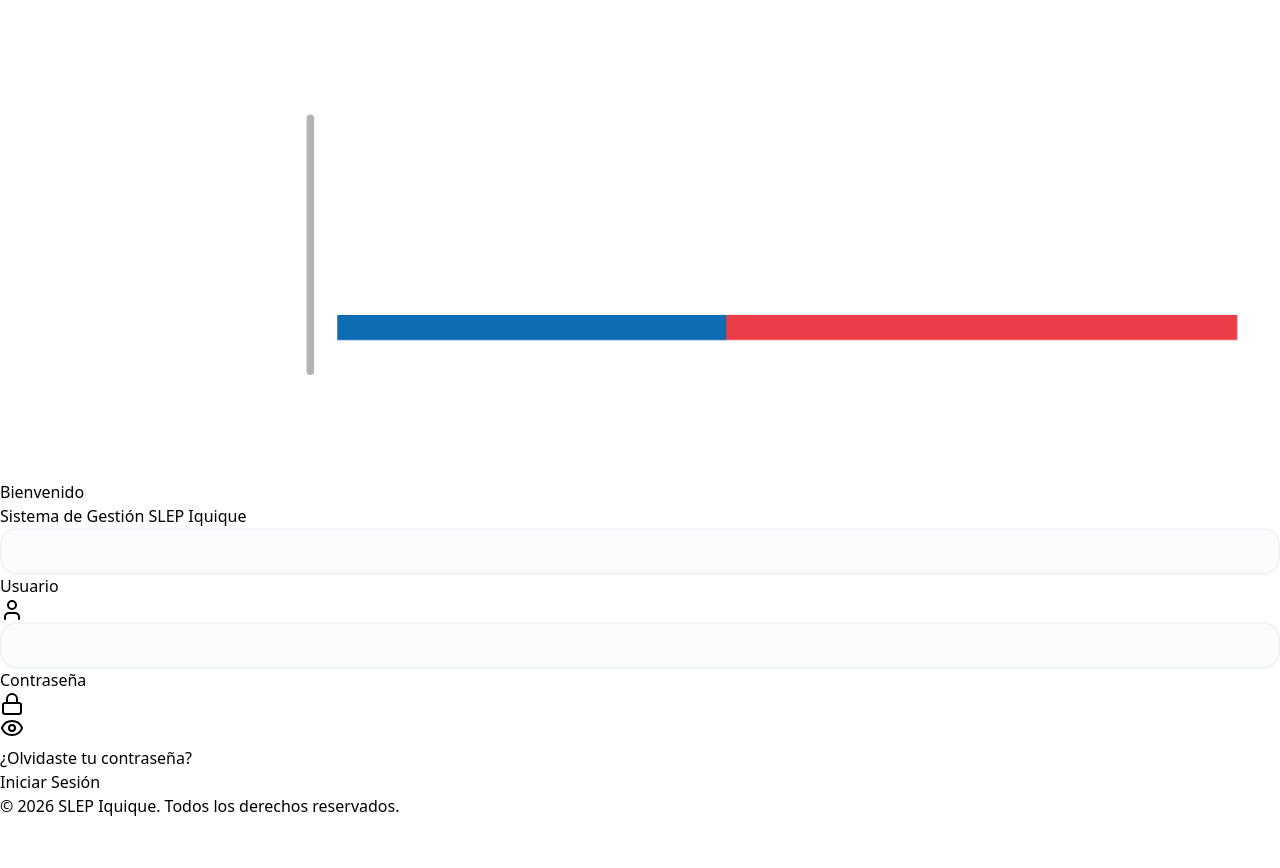
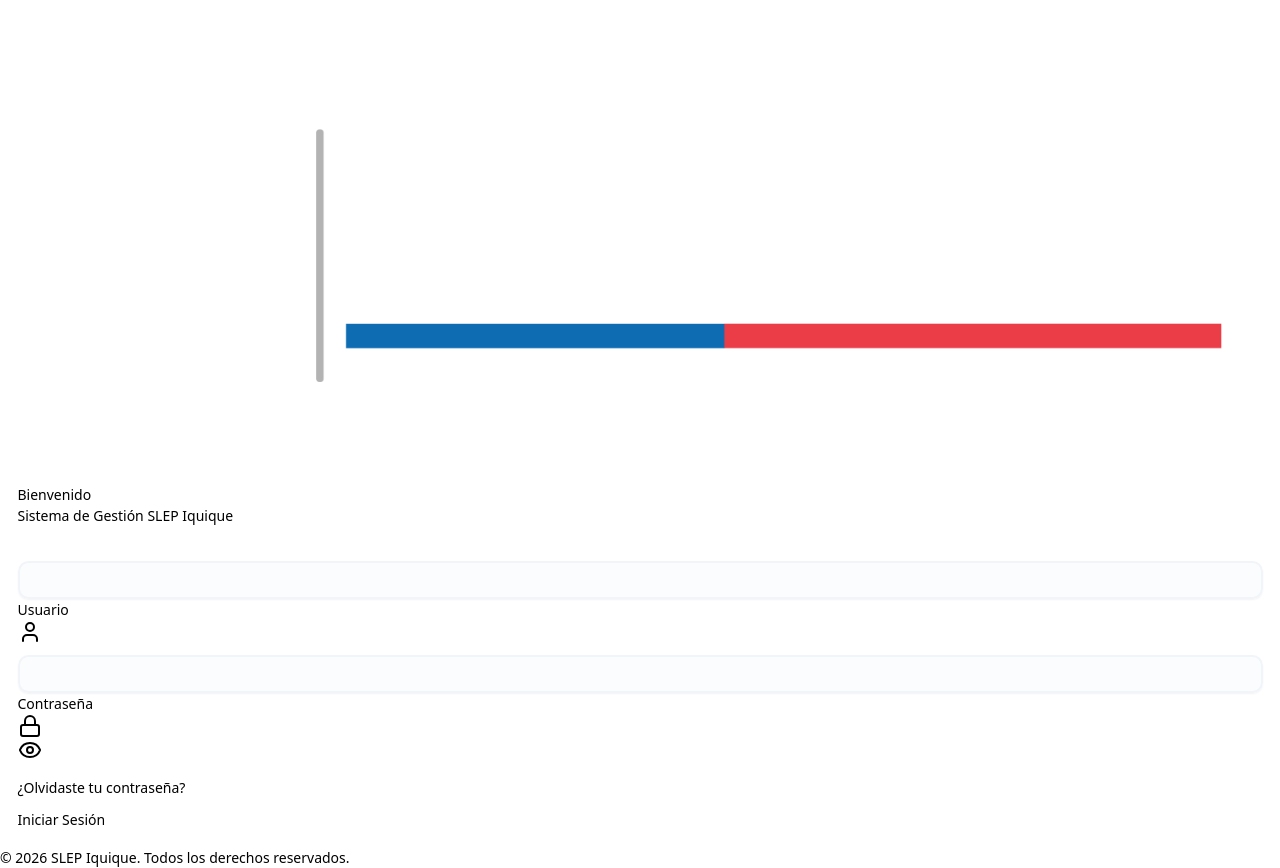
Before and after one commit to GDiazF/sgaf, a React (Vite) app in the folder frontend/: page /login in a window 1280 px wide. Before the commit the page ends 818 px from the top, so only its background shows below. Built offline with nearby package versions, Linux system fonts and the light colour scheme; no server answers.

Commit message:
actualizacion de medidas del layout

```diff
--- a/frontend/src/components/Layout.jsx
+++ b/frontend/src/components/Layout.jsx
@@ -26,9 +26,11 @@
     // Track window resize for responsive sidebar
     useEffect(() => {
         const handleResize = () => {
-            setWindowWidth(window.innerWidth);
-            if (window.innerWidth < 768) {
-                setSidebarOpen(false); // Automatically collapse standard sidebar on small screens
+            const width = window.innerWidth;
+            setWindowWidth(width);
+            // Si la resolución es menor o igual a 1366px hide sidebar by default
+            if (width <= 1366) {
+                setSidebarOpen(false);
             } else {
                 setSidebarOpen(true);
             }
@@ -41,10 +43,13 @@
         return () => window.removeEventListener('resize', handleResize);
     }, []);
 
-    // Close mobile menu when route changes
+    // Close sidebar/mobile menu when route changes
     useEffect(() => {
         setMobileMenuOpen(false);
-    }, [location.pathname]);
+        if (windowWidth <= 1366) {
+            setSidebarOpen(false);
+        }
+    }, [location.pathname, windowWidth]);
 
     // Handle clicks outside profile dropdown
     useEffect(() => {
@@ -138,8 +143,8 @@
             <motion.aside
                 initial={false}
                 animate={{
-                    width: sidebarOpen || mobileMenuOpen ? 256 : 0,
-                    x: mobileMenuOpen || (sidebarOpen && windowWidth >= 768) ? 0 : (windowWidth < 768 ? -256 : 0),
+                    width: sidebarOpen || mobileMenuOpen ? '16rem' : '0',
+                    x: mobileMenuOpen || (sidebarOpen && windowWidth >= 768) ? 0 : (windowWidth < 768 ? '-16rem' : 0),
                     opacity: sidebarOpen || mobileMenuOpen || windowWidth >= 768 ? 1 : 0
                 }}
                 transition={{
@@ -153,7 +158,7 @@
                     ${!mobileMenuOpen && windowWidth < 768 ? '-translate-x-full' : ''}
                 `}
             >
-                <div className="p-4 flex items-center justify-center h-28 overflow-hidden">
+                <div className={`p-4 flex items-center justify-center ${windowWidth <= 1366 ? 'h-20' : 'h-28'} overflow-hidden`}>
                     <motion.div
                         initial={false}
                         animate={{
@@ -664,7 +669,7 @@
                     </div>
                 </header>
 
-                <div className="p-4 md:p-8 md:px-12 max-w-[1800px] mx-auto">
+                <div className={`p-4 md:p-8 ${windowWidth <= 1366 ? 'md:px-6' : 'md:px-12'} max-w-[1800px] mx-auto`}>
                     <motion.div
                         key={location.pathname}
                         initial={{ opacity: 0, x: -10 }}
--- a/frontend/src/index.css
+++ b/frontend/src/index.css
@@ -2,6 +2,12 @@
 @tailwind base;
 @tailwind components;
 @tailwind utilities;
+
+@media (max-width: 1366px) {
+  html {
+    font-size: 14px;
+  }
+}
 
 @layer components {
 
@@ -39,6 +45,62 @@
   /* The Source of Truth for all inputs/selects/triggers */
   .form-input-base {
     @apply w-full px-5 bg-slate-50/50 border-2 border-slate-100 rounded-2xl outline-none text-[13px] font-bold text-slate-700 h-[46px] shadow-sm placeholder:text-slate-300 placeholder:font-medium backdrop-blur-sm;
+  }
+
+  @media (max-width: 1366px) {
+    .form-input-base {
+      @apply h-[38px] px-4 rounded-xl text-[11px] font-medium;
+    }
+
+    .form-dropdown-search {
+      @apply h-[36px] text-[11px] font-medium;
+    }
+
+    .form-dropdown-option {
+      @apply py-2 text-[11px] font-medium;
+    }
+
+    .form-label {
+      @apply text-[6.5px];
+    }
+
+    /* Reducción de ancho de modales para laptop */
+    .max-w-2xl {
+      @apply max-w-xl !important;
+    }
+
+    .max-w-4xl {
+      @apply max-w-2xl !important;
+    }
+
+    /* Compactación de modales */
+    .p-6 {
+      @apply p-4 !important;
+    }
+
+    .p-8 {
+      @apply p-5 !important;
+    }
+
+    .md\:p-8 {
+      @apply md:p-5 !important;
+    }
+
+    .space-y-8 {
+      @apply space-y-4 !important;
+    }
+
+    .space-y-6 {
+      @apply space-y-3 !important;
+    }
+
+    h2 {
+      @apply text-xl !important;
+    }
+
+    h3 {
+      @apply text-lg !important;
+    }
   }
 
   .form-input {
```
